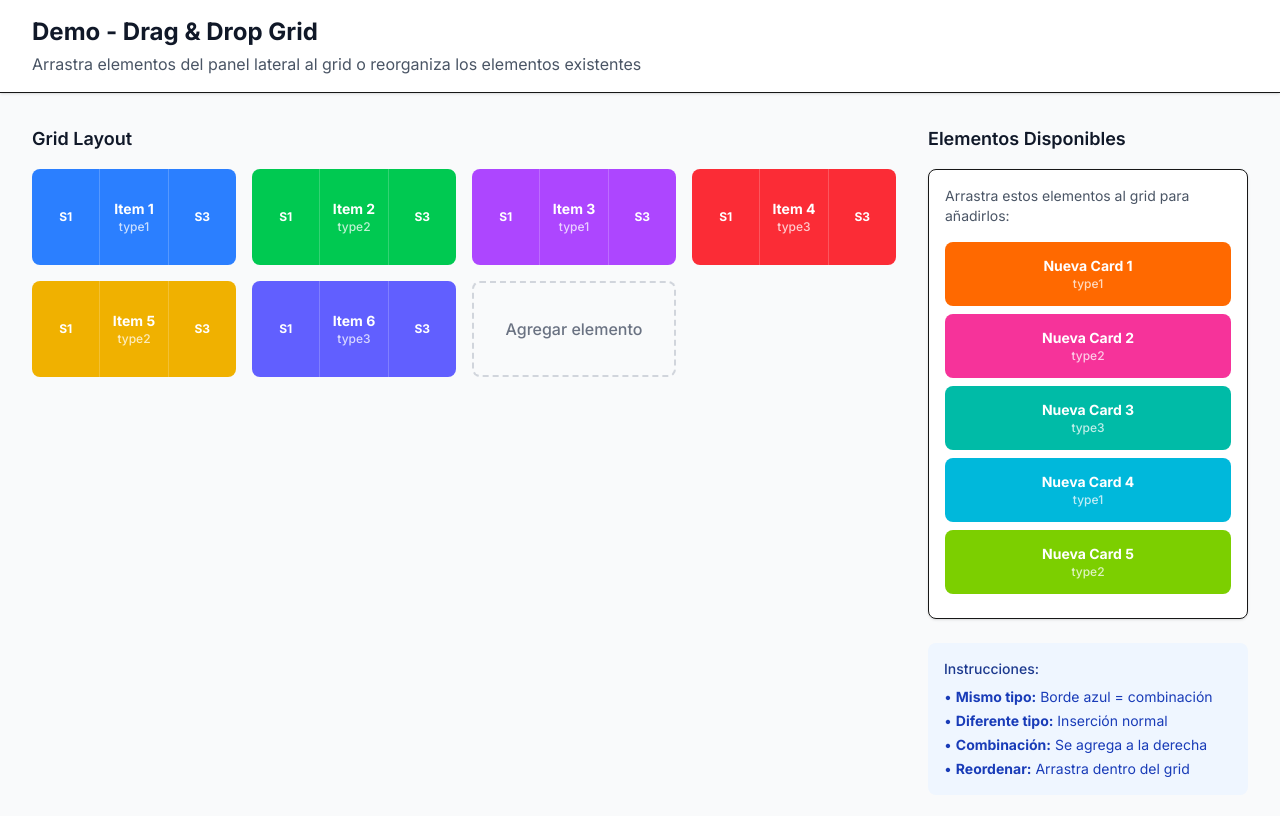
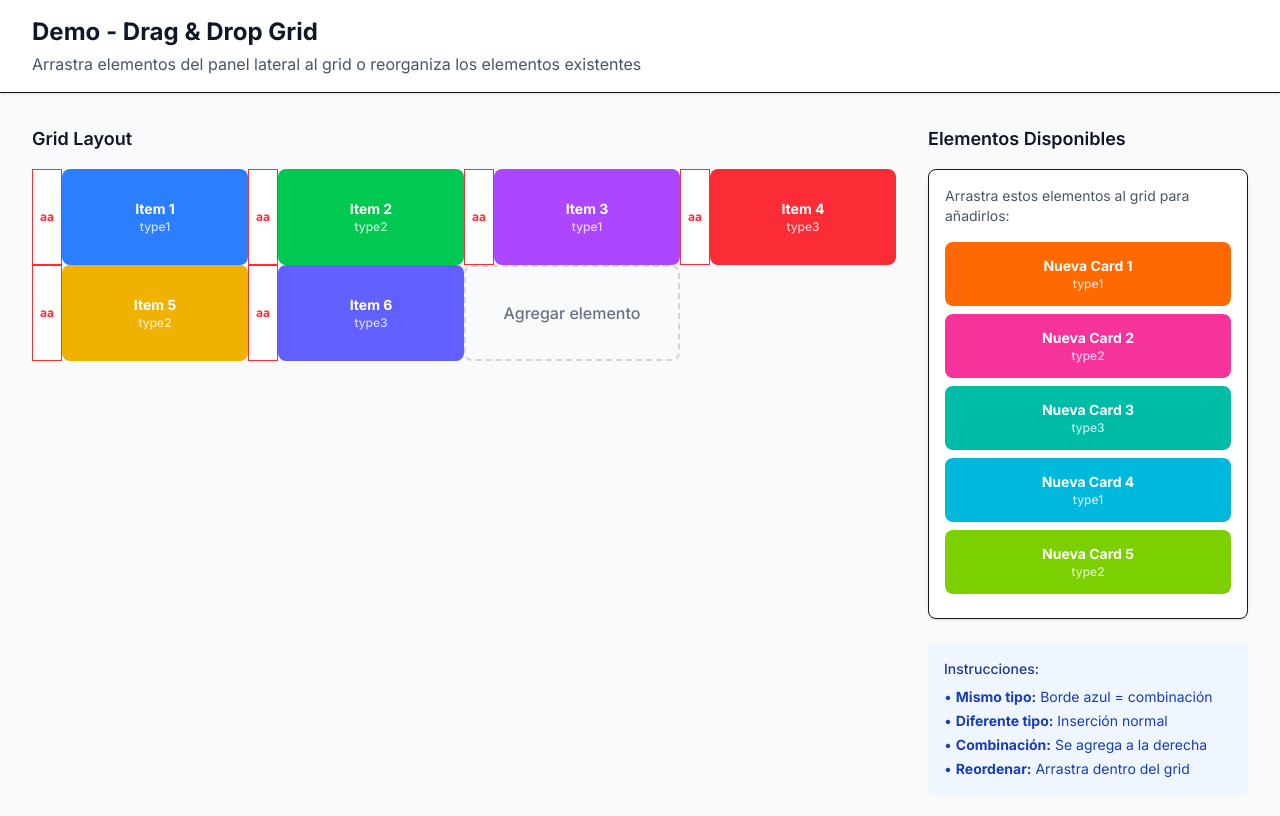
Before and after one commit to ignacioscl/demo-drag-drop, a Next.js app: page /demo in a window 1280 px wide. Shown: the top 816 px of the page. Built offline with nearby package versions, Linux system fonts and the light colour scheme.

Commit message:
demo visual alpha

```diff
--- a/src/app/demo/page.tsx
+++ b/src/app/demo/page.tsx
@@ -12,6 +12,7 @@ import {
   useSensors,
   useDraggable,
   useDroppable,
+  pointerWithin,
 } from '@dnd-kit/core'
 import {
   SortableContext,
@@ -45,15 +46,13 @@ function GridItemComponent({
   isOverlay = false,
   canCombine = false,
   isDraggingFromGrid = false,
-  isActiveItem = false,
-  activeId = null
+  isActiveItem = false
 }: {
   item: GridItem,
   isOverlay?: boolean,
   canCombine?: boolean,
   isDraggingFromGrid?: boolean,
-  isActiveItem?: boolean,
-  activeId?: string | null
+  isActiveItem?: boolean
 }) {
   const {
     attributes,
@@ -65,6 +64,15 @@ function GridItemComponent({
     isOver,
   } = useSortable({ id: item.id })
 
+  const {
+    attributes: attributes2,
+    listeners: listeners2,
+    setNodeRef: setNodeRef2,
+    transform: transform2,
+    transition: transition2,
+    isDragging: isDragging2,
+    isOver: isOver2,
+  } = useSortable({ id: item.id + '1' })
   // Solo deshabilitar el transform visual cuando se arrastra desde el grid y no es el item activo
   const style = {
     transform: isDraggingFromGrid ? 'none' : CSS.Transform.toString(transform),
@@ -107,15 +115,10 @@ function GridItemComponent({
     )
   }
 
-  const handleDragOverSection = (event: React.DragEvent, sectionNumber: number) => {
-    // Solo mostrar console log si hay algo siendo arrastrado (activeId existe en el contexto superior)
-    if (activeId) {
-      console.log(`Arrastrando sobre la sección ${sectionNumber} de la card ${item.name} (ID: ${item.id}) en el grid`)
-    }
-  }
-
   return (
-    <div className="relative">
+    <div className="flex">
+      <div className="w-[30px] h-24 border border-red-500 flex items-center justify-center text-xs font-bold text-red-500 bg-white">aa</div>
+      <div className="relative flex-1">
       {/* Indicador de inserción superior */}
       {isOver && !canCombine && (
         <div className="absolute -top-1 left-0 right-0 h-0.5 bg-blue-500 rounded-full z-10" />
@@ -127,47 +130,19 @@ function GridItemComponent({
         {...attributes}
         {...listeners}
         className={`
-          h-24 rounded-lg flex text-white font-medium
-          cursor-grab active:cursor-grabbing transition-all relative
+          h-24 rounded-lg flex items-center justify-center text-white font-medium
+          cursor-grab active:cursor-grabbing transition-all
           ${isDragging ? 'opacity-50' : 'opacity-100'}
           ${canCombine ? 'ring-4 ring-blue-500 ring-opacity-75' : ''}
           ${item.color}
         `}
       >
-        {/* Sección 1 - Izquierda */}
-        <div
-          className="flex-1 flex items-center justify-center border-r border-white/20 rounded-l-lg"
-          onDragOver={(e) => handleDragOverSection(e, 1)}
-          onDragEnter={(e) => handleDragOverSection(e, 1)}
-        >
-          <div className="text-center">
-            <div className="text-xs font-bold">S1</div>
-          </div>
-        </div>
-
-        {/* Sección 2 - Centro */}
-        <div
-          className="flex-1 flex items-center justify-center border-r border-white/20"
-          onDragOver={(e) => handleDragOverSection(e, 2)}
-          onDragEnter={(e) => handleDragOverSection(e, 2)}
-        >
-          <div className="text-center">
-            <div className="text-sm font-bold">{item.name}</div>
-            <div className="text-xs opacity-75">{item.type}</div>
-          </div>
-        </div>
-
-        {/* Sección 3 - Derecha */}
-        <div
-          className="flex-1 flex items-center justify-center rounded-r-lg"
-          onDragOver={(e) => handleDragOverSection(e, 3)}
-          onDragEnter={(e) => handleDragOverSection(e, 3)}
-        >
-          <div className="text-center">
-            <div className="text-xs font-bold">S3</div>
-          </div>
+        <div className="text-center">
+          <div className="text-sm font-bold">{item.name}</div>
+          <div className="text-xs opacity-75">{item.type}</div>
         </div>
       </div>
+    </div>
     </div>
   )
 }
@@ -238,7 +213,7 @@ function DroppableGrid({ children }: { children: React.ReactNode }) {
   })
 
   return (
-    <div ref={setNodeRef} className="grid grid-cols-1 sm:grid-cols-2 lg:grid-cols-3 xl:grid-cols-4 gap-4">
+    <div ref={setNodeRef} className="grid grid-cols-1 sm:grid-cols-2 lg:grid-cols-3 xl:grid-cols-4 ">
       {children}
     </div>
   )
@@ -440,6 +415,7 @@ export default function DemoPage() {
       <div className="max-w-7xl mx-auto px-4 sm:px-6 lg:px-8 py-8">
         <DndContext
           sensors={sensors}
+          collisionDetection={pointerWithin}
           onDragStart={handleDragStart}
           onDragOver={handleDragOver}
           onDragEnd={handleDragEnd}
@@ -457,7 +433,6 @@ export default function DemoPage() {
                       canCombine={canCombineWith === item.id}
                       isDraggingFromGrid={isDraggingFromGrid && activeId !== item.id}
                       isActiveItem={isDraggingFromGrid && activeId === item.id}
-                      activeId={activeId}
                     />
                   ))}
                   <EmptyPlaceholder isOver={overId === 'empty-placeholder'} />
@@ -498,7 +473,7 @@ export default function DemoPage() {
 
           <DragOverlay>
             {activeItem ? (
-              <GridItemComponent item={activeItem} isOverlay={true} activeId={activeId} />
+              <GridItemComponent item={activeItem} isOverlay={true} />
             ) : null}
           </DragOverlay>
         </DndContext>
```
